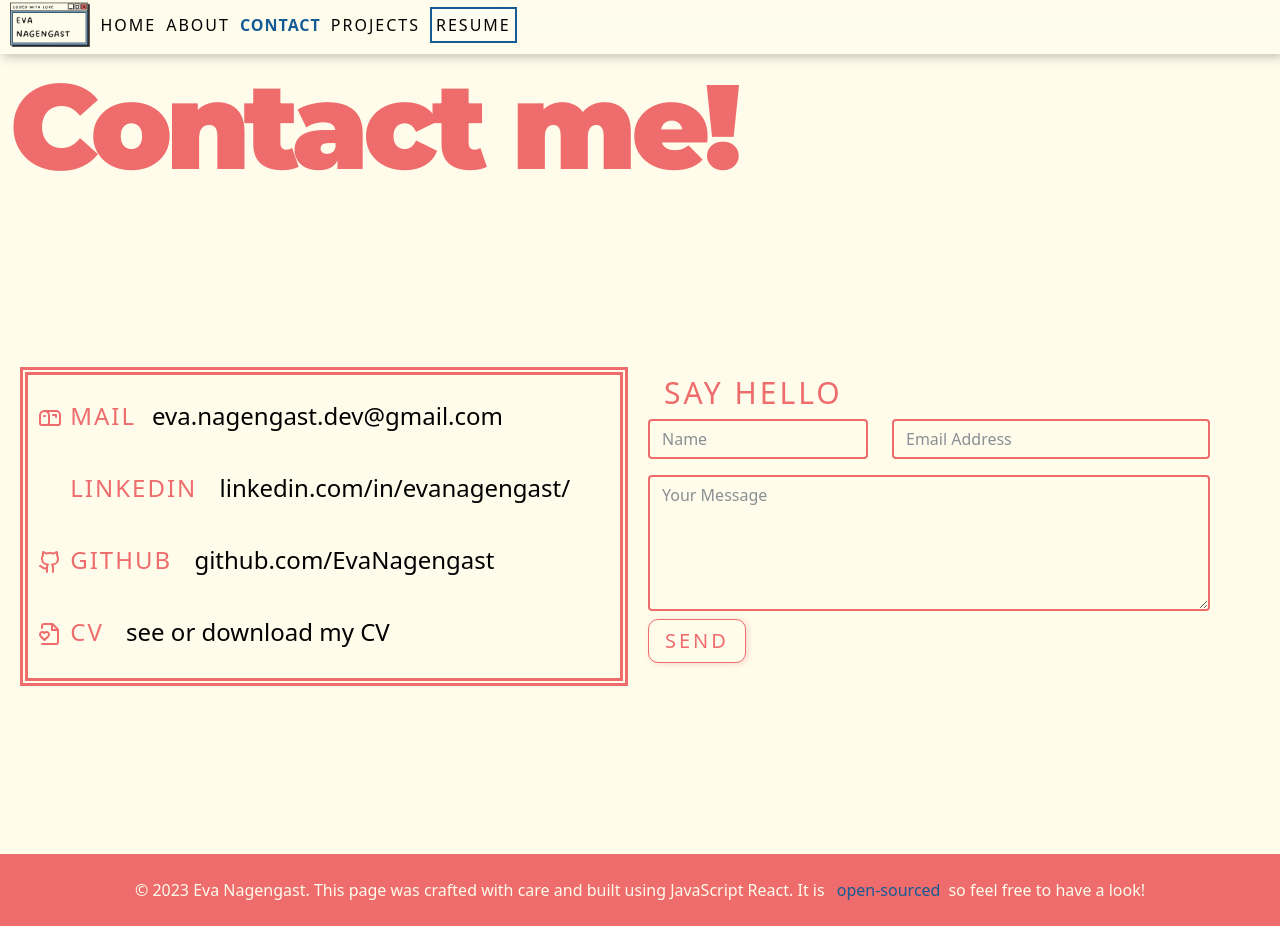
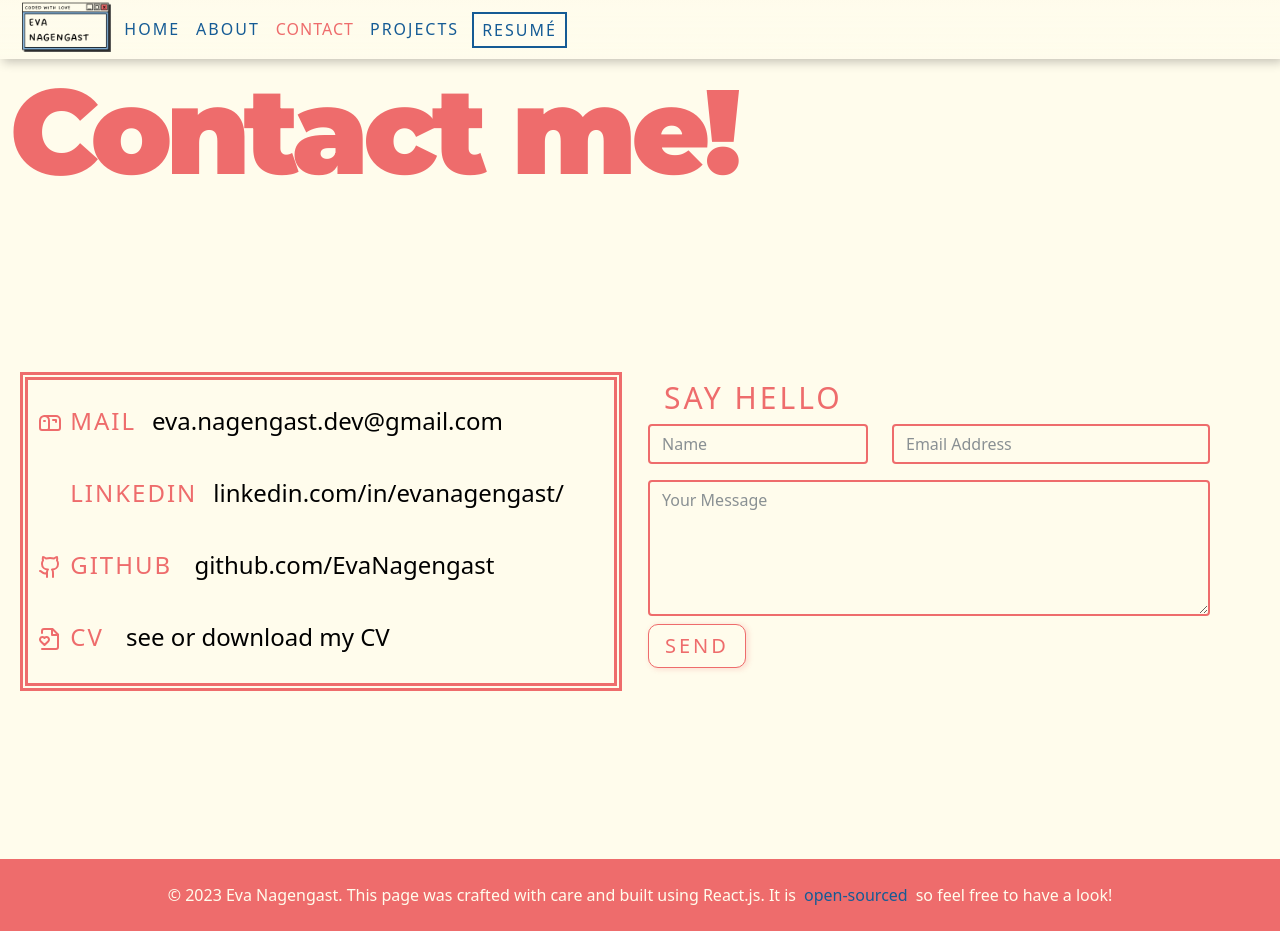
Before and after one commit to EvaNagengast/PersonalPortfolio, a React (Create React App) app: page /contact in a window 1280 px wide. Built offline with nearby package versions, Linux system fonts and the light colour scheme; some icons are missing; a web font is replaced by a local one.

Commit message:
clean up error, footer, navbar

```diff
--- a/src/pages/Contact.js
+++ b/src/pages/Contact.js
@@ -42,7 +42,7 @@ export default function Contact() {
                 >
                   <span className="highlight pe-3">
                     <PiLinkedinLogo /> LINKEDIN
-                  </span>{" "}
+                  </span>
                   <br className="d-block d-sm-none" />
                   linkedin.com/in/evanagengast/
                 </a>
--- a/src/pages/Cv.js
+++ b/src/pages/Cv.js
@@ -290,7 +290,6 @@ export default function Cv() {
             </ul>
             <h2 className="pt-3">Languages</h2>
             <ul className="ps-1">
-
               <li>German - Native </li>
               <li>English - Bilingual Proficiency</li>
               <li>Spanish - Beginner</li>
--- a/src/pages/Error.css
+++ b/src/pages/Error.css
@@ -4,7 +4,6 @@
   min-height: 100vh;
   text-align: center;
 }
-
 .Error h1 {
   margin-top: 30px;
   font-size: 120px;
--- a/src/pages/Error.js
+++ b/src/pages/Error.js
@@ -3,11 +3,10 @@ import "./Error.css";
 export default function Error() {
   return (
     <div className="Error">
-      <h1> oh no!</h1>This page does not exist, go back to
+      <h1> oh no!</h1>
+      <p>This page does not exist, go back to</p>
       <a
         href="http://www.eva-nagengast.com"
-        target="_blank"
-        rel="noreferrer"
         alt="go back to Eva Nagengasts Homepage"
       >
         eva-nagengast.com
--- a/src/pages/Footer.css
+++ b/src/pages/Footer.css
@@ -1,8 +1,4 @@
-/* CSS checked x unchecked o
-redundant checked o unchecked x
-double css checked o unchecked x  */
 .Footer {
-
   background-color: var(---baselight);
   color: var(---base);
 }
@@ -14,13 +10,12 @@ double css checked o unchecked x  */
   color: var(---baselight);
 }
 @media (max-width: 768px) {
-  .Footer  {
-   font-size: 12px;
+  .Footer {
+    font-size: 12px;
   }
-
-}@media (max-width: 400px) {
-  .Footer  {
-   font-size: 9px;
+}
+@media (max-width: 400px) {
+  .Footer {
+    font-size: 10px;
   }
-
 }
--- a/src/pages/Footer.js
+++ b/src/pages/Footer.js
@@ -3,18 +3,17 @@ import "./Footer.css";
 export default function Footer() {
   return (
     <div className="Footer p-2 p-md-3 p-lg-4">
-      <footer className="footer text-center">
+      <footer className="text-center footer">
         © 2023 Eva Nagengast. <br className="d-block d-md-none" />
-        This page was crafted with care
-          and built using JavaScript React.{" "}
+        This page was crafted with care and built using React.js.{" "}
         <br className="d-block d-xl-none" />
-        It is{" "}
+        It is
         <a
           href="https://github.com/EvaNagengast/PersonalPortfolio"
           target="_blank"
           rel="noreferrer"
           alt="Github repository Eva Nagengast Portfolio"
-          className="footerlink px-2 text-decoration-none"
+          className="px-2 text-decoration-none footerlink"
         >
           open-sourced
         </a>
--- a/src/pages/Navbar.css
+++ b/src/pages/Navbar.css
@@ -1,35 +1,36 @@
-/* CSS checked x unchecked o
-redundant checked o unchecked x
-double css checked o unchecked x  */
-
 .Navbar nav {
   position: sticky;
   top: 0;
   height: fit-content;
-  padding: 7px 0;
+  padding: 2px 0;
   box-shadow: 3px 3px 10px rgba(0, 0, 0, 0.237);
   background-image: linear-gradient(
     to bottom,
     #fffcec,
-    #fffcece0,
-    #fffceccc,
-    #fffcecba,
-    #fffcec90
+    #fffcecf1,
+    #fffcece5,
+    #fffcecd8,
+    #fffcecb5
   );
   z-index: 10;
 }
 .Navbar nav a {
   padding: 5px;
-  color: black;
+  color: var(---basedark);
   letter-spacing: 2px;
   text-decoration: none;
+  text-transform: uppercase;
 }
 .Navbar nav a:hover {
   color: var(---baselight);
   text-decoration: none;
 }
+.Navbar nav a.active {
+  color: var(---baselight);
+  letter-spacing: 1px;
+}
 .Navbar nav img {
-  height: 45px;
+  height: 50px;
   margin: -5px 0 0 5px;
 }
 
@@ -46,24 +47,20 @@ double css checked o unchecked x  */
   background-color: #155b9570;
   color: var(---base);
 }
-.Navbar .navigation a.active {
-  font-weight: 900;
+
+.Navbar .navbar-toggler-icon {
   color: var(---basedark);
-  letter-spacing: 1px;
 }
+
+.navbar-toggler:focus,
+.navbar-toggler:active,
+.navbar-toggler-icon:focus {
+  outline: none;
+  box-shadow: none;
+}
+
 @media (max-width: 510px) {
   .Navbar nav img {
-    height: 32px;
-  }
-  .Navbar .navigation a {
-    font-size: 12px;
+    height: 40px;
   }
 }
-@media (max-width: 410px) {
-  .Navbar nav img {
-    height: 28px;
-  }
-  .Navbar .navigation a {
-    font-size: 10px;
-  }
-}
--- a/src/pages/Navbar.js
+++ b/src/pages/Navbar.js
@@ -5,6 +5,7 @@ import {
   Route,
   NavLink,
 } from "react-router-dom";
+import { RxHamburgerMenu } from "react-icons/rx";
 import Home from "./Home";
 import AboutMe from "./Aboutme";
 import Contact from "./Contact";
@@ -29,20 +30,57 @@ export default function Navbar() {
   return (
     <div className="Navbar">
       <Router>
-        <nav className="navigation">
-          <NavLink to="/" id="main">
-            <img src={Logo} alt="Logo Eva Nagengast" className=" d-none d-sm-inline-block" />
-          </NavLink>
-          <NavLink to="/" id="main">
-            HOME
-          </NavLink>
-          <NavLink to="/aboutme">ABOUT</NavLink>
-          <NavLink to="/contact">CONTACT</NavLink>
-          <NavLink to="/projects">PROJECTS</NavLink>
-
-          <NavLink to="/cv" className="navbutton">
-            RESUME
-          </NavLink>
+        <nav className="navbar navbar-expand-sm">
+          <div className="container-fluid">
+            <NavLink to="/" id="main">
+              <img src={Logo} alt="Logo Eva Nagengast"></img>
+            </NavLink>
+            <button
+              className="navbar-toggler"
+              type="button"
+              data-bs-toggle="collapse"
+              data-bs-target="#navbarSupportedContent"
+              aria-controls="navbarSupportedContent"
+              aria-expanded="false"
+              aria-label="Toggle navigation"
+            >
+              <span className="navbar-toggler-icon">
+                <RxHamburgerMenu />
+              </span>
+            </button>
+            <div
+              className="collapse navbar-collapse"
+              id="navbarSupportedContent"
+            >
+              <ul className="navbar-nav ">
+                <li className="nav-item">
+                  <NavLink to="/" className="nav-link">
+                    Home
+                  </NavLink>
+                </li>
+                <li className="nav-item">
+                  <NavLink to="/aboutme" className="nav-link">
+                    About
+                  </NavLink>
+                </li>
+                <li className="nav-item">
+                  <NavLink to="/contact" className="nav-link">
+                    Contact
+                  </NavLink>
+                </li>
+                <li className="nav-item">
+                  <NavLink to="/projects" className="nav-link">
+                    Projects
+                  </NavLink>
+                </li>
+                <li className="nav-item">
+                  <NavLink to="/cv" className="mb-2 mb-sm-0 nav-link navbutton">
+                    Resumé
+                  </NavLink>
+                </li>
+              </ul>
+            </div>
+          </div>
         </nav>
         {routes}
       </Router>
--- a/src/pages/Projects.css
+++ b/src/pages/Projects.css
@@ -77,6 +77,9 @@
   background-color: var(---baselight);
   color: var(---base);
 }
+.Popup .popupcontent {
+  padding: 10px;
+}
 
 @media (max-width: 1023px) {
   .Projects h1 {
@@ -86,7 +89,10 @@
     font-size: 15px;
   }
   .Popup h2 {
-    font-size: 30px;
+    font-size: 35px;
+  }
+  .Popup .popupcontent {
+    padding: 20px;
   }
 }
 
@@ -103,11 +109,24 @@
   .Projects .cardicon {
     font-size: 16px;
   }
+
+  /*  */
+
+  .Popup h2 {
+    font-size: 30px;
+  }
 }
 @media (max-width: 576px) {
   .Projects h1 {
     font-size: 65px;
     letter-spacing: -3px;
+  }
+  .Projects .visitButton,
+  .popupButton {
+    font-size: 12px;
+  }
+  .Popup .popupcontent {
+    padding: 0 15px 0 18px;
   }
 }
 
--- a/src/pages/Projects.js
+++ b/src/pages/Projects.js
@@ -276,7 +276,7 @@ export default function Projects() {
                 alt="webpage about london"
               />
             </div>
-            <div className="col col-lg-7 m-4 m-lg-0 ">
+            <div className="col col-lg-7 popupcontent">
               <h2>Musical Journey through London</h2>
               <div className="popupText">
                 <div className="text-decoration-underline popuphighlight">
@@ -316,7 +316,7 @@ export default function Projects() {
                 alt="dictionary webpage"
               />
             </div>
-            <div className="col col-lg-7 m-4 m-lg-0 ">
+            <div className="col col-lg-7 popupcontent">
               <h2>Dictionary App</h2>
               <div className="popupText">
                 <div className="text-decoration-underline popuphighlight">
@@ -356,7 +356,7 @@ export default function Projects() {
                 alt="webpage about pigeons"
               />
             </div>
-            <div className="col col-lg-7 m-4 m-lg-0 ">
+            <div className="col col-lg-7 popupcontent">
               <h2>Pigeon Showcase</h2>
               <div className="popupText ">
                 <div className="text-decoration-underline popuphighlight">
@@ -404,7 +404,7 @@ export default function Projects() {
                 alt="weather application"
               />
             </div>
-            <div className="col col-lg-7 m-4 m-lg-0 ">
+            <div className="col col-lg-7 popupcontent">
               <h2>
                 Magic <br />
                 Weather App
@@ -446,7 +446,7 @@ export default function Projects() {
                 alt="weather application"
               />
             </div>
-            <div className="col col-lg-7 m-4 m-lg-0 ">
+            <div className="col col-lg-7 popupcontent">
               <h2>Weather App</h2>
               <div className="popupText">
                 <div className="text-decoration-underline popuphighlight">
@@ -484,7 +484,7 @@ export default function Projects() {
             <div className="col-5 d-none d-lg-block">
               <img src={XLclock} className="xlimage" alt="worldclock app" />
             </div>
-            <div className="col col-lg-7 m-4 m-lg-0 ">
+            <div className="col col-lg-7 popupcontent">
               <h2>World Clock</h2>
               <div className="popupText">
                 <div className="text-decoration-underline popuphighlight">
--- a/src/pages/subpage/Popup.css
+++ b/src/pages/subpage/Popup.css
@@ -37,12 +37,15 @@
 
 @media (max-width: 1024px) {
   .Popup {
-    top: 25px;
+    top: 45px;
   }
 }
-@media (max-width: 400px) {
-  .Popup {
-    top: 30px;
+@media (max-width: 470px) {
+
+  .popup-inner {
+    padding: 0px;
+    max-width: 90%;
+    border: 10px double var(---baselight);
   }
   .popup-inner .close-btn {
     font-size: 10px;
```
Also changed, not shown: public/favicon.png (deleted), 1 other file (tests, documents, lock files or other folders).
